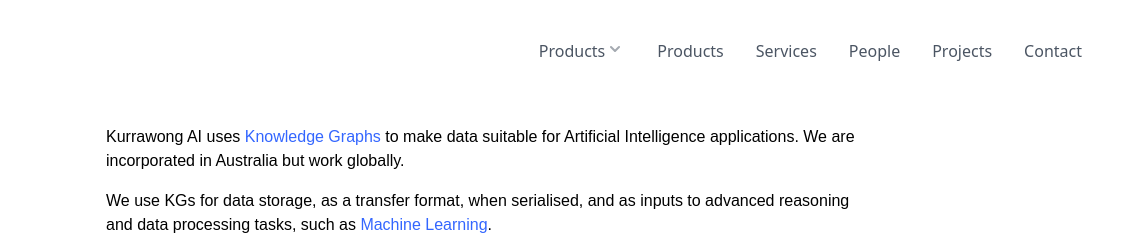
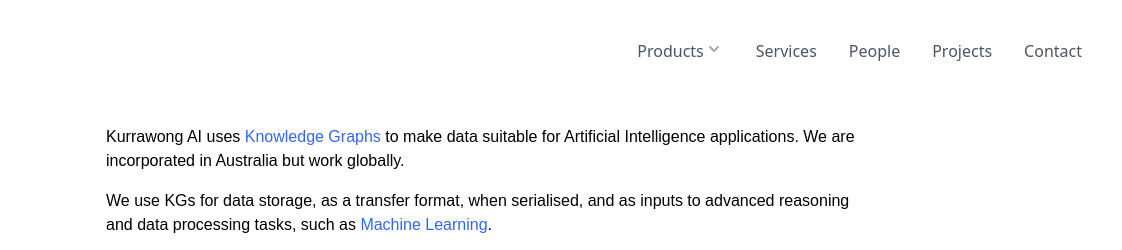
Before and after one commit to Kurrawong/kurrawong.ai, an Astro site: page / in a window 1280 px wide. Shown: the top 250 px of the page, 158-1280 px from the left. Built offline with nearby package versions, Linux system fonts and the light colour scheme; Astro itself is replaced by a stand-in of ours.

Commit message:
Remove duplicate Products in large screen nav

```diff
--- a/src/layouts/Layout.astro
+++ b/src/layouts/Layout.astro
@@ -25,7 +25,6 @@
     >
       <Header
         items={[
-          { label: "Products", href: "/products" },
           { label: "Services", href: "/services" },
           { label: "People", href: "/people" },
           { label: "Projects", href: "/projects" },
```
